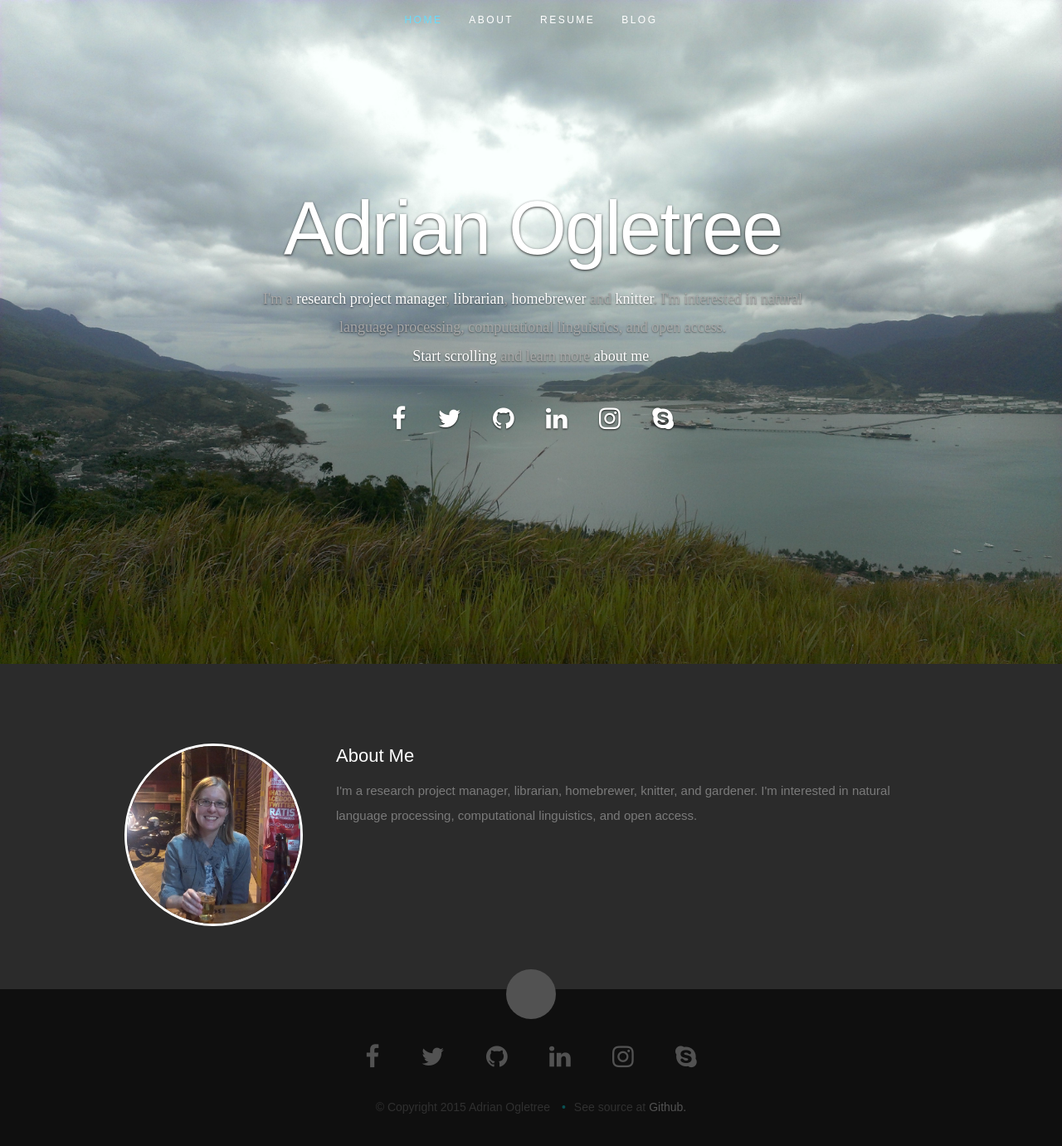
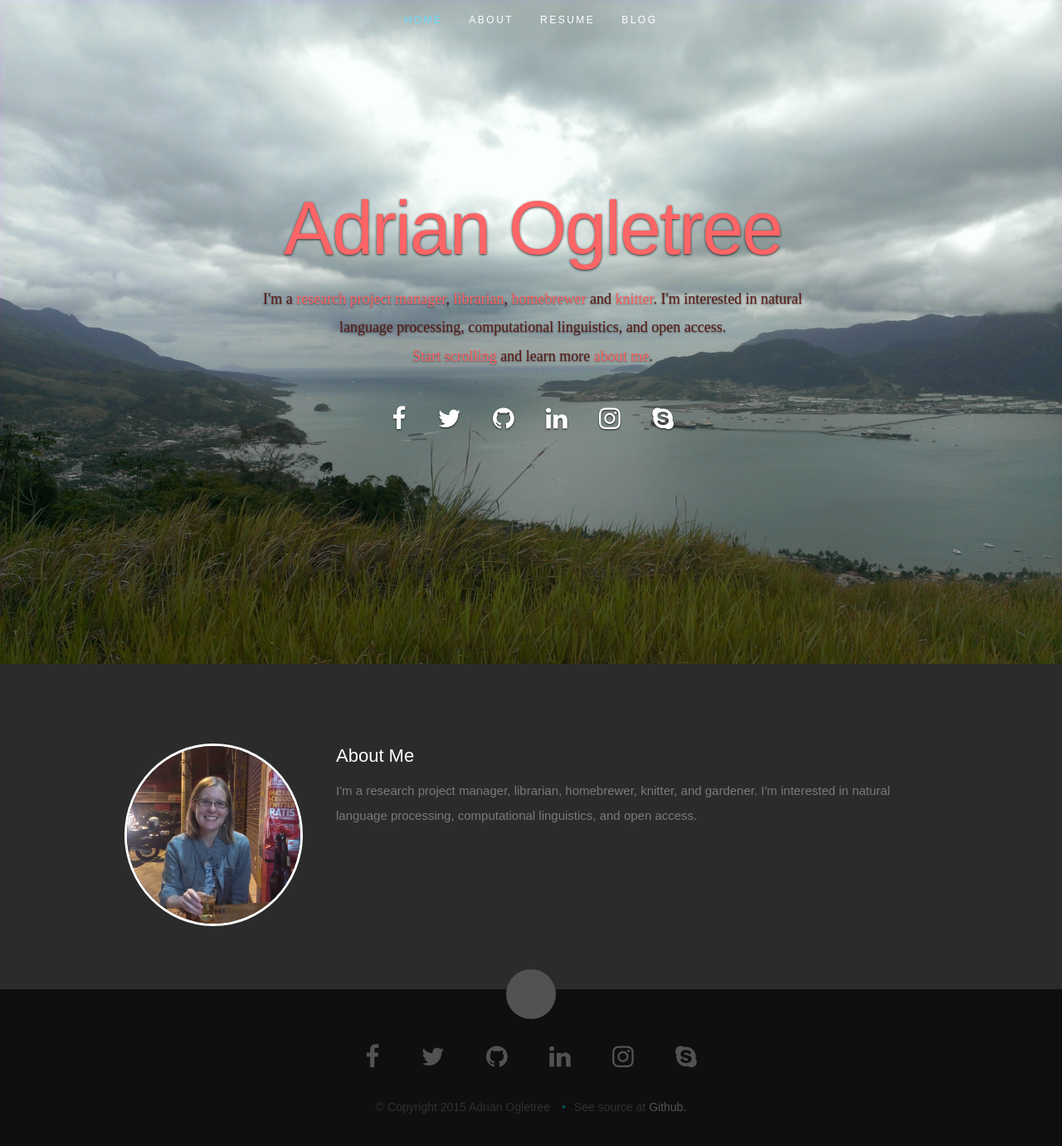
Before and after one commit to aogletree/aogletree.github.io, a Jekyll site: the page built from index.html, in a window 1280 px wide and 1397 px high. Shown: the top 1381 px of the window at 83% size. Built offline with Jekyll 4.4.1, drawn with Linux system fonts in a browser that asks for light colours; nearby versions of some CDN libraries; some web fonts are replaced; library files that are not in the unit come from our copies.

Commit message:
Edited background image and colors

```diff
--- a/assets/css/library.css
+++ b/assets/css/library.css
@@ -988,7 +988,7 @@ properly.
 }
 
 
-body { background: #0f0f0f; }
+body { background: #0f0f0f;}
 
 
 header {
@@ -996,7 +996,7 @@ header {
    height: 800px !important;
    min-height: 500px !important;
    width: 100% !important;
-   background: #161415 url(../img/background.jpg) no-repeat top center;
+   background: #161415 url(/assets/img/background.jpg) no-repeat top center;
    background-size: cover !important;
 	-webkit-background-size: cover !important;
    text-align: center;
@@ -1021,26 +1021,26 @@ header .banner {
 header .banner-text { width: 100%; }
 header .banner-text h1 {
    font: 90px/1.1em 'opensans-bold', sans-serif;
-   color: #fff;
+   color: #FF6566;
    letter-spacing: -2px;
    margin: 0 auto 18px auto;
    text-shadow: 0px 1px 3px rgba(0, 0, 0, .8);
 }
 header .banner-text h3 {
    font: 18px/1.9em 'librebaskerville-regular', serif;
-   color: #A8A8A8;
+   color: #591B16;
    margin: 0 auto;
    width: 70%;
    text-shadow: 0px 1px 2px rgba(0, 0, 0, .5);
 }
 header .banner-text h3 span,
 header .banner-text h3 a {
-   color: #fff;
+   color: #FF6566;
 }
 header .banner-text hr {
    width: 60%;
    margin: 18px auto 24px auto;
-   border-color: #2F2D2E;
+   border-color: #F1C178;
    border-color: rgba(150, 150, 150, .1);
 }
 
```
Also changed, not shown: 7 other files.
